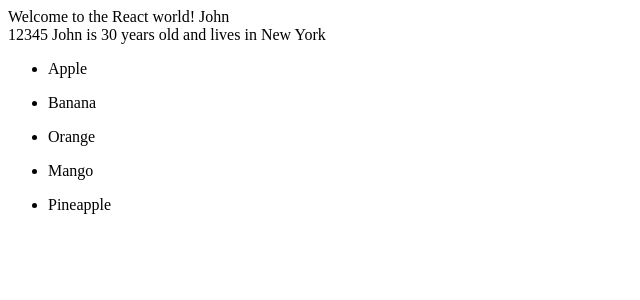
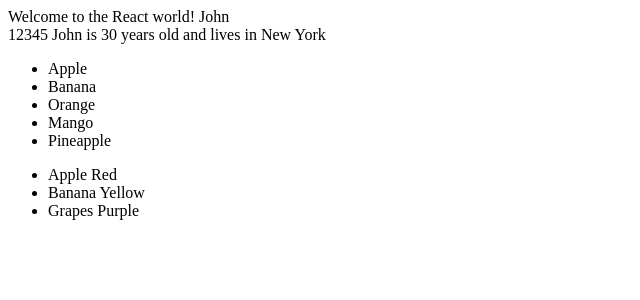
Before and after one commit to KESHABWI/LearnReact, a React (Vite) app in the folder reactpro/: page / in a window 1280 px wide. Shown: the top 300 px of the page, without its empty margins (0-640 px from the left). Built offline with nearby package versions, Linux system fonts and the light colour scheme.

Commit message:
Render Object

```diff
--- a/reactpro/src/App.jsx
+++ b/reactpro/src/App.jsx
@@ -1,6 +1,7 @@
 import ArrayandObject from "./components/ArrayandObject";
 import Fruits from "./components/Fruits";
 import Hello from "./components/Hello";
+import RenderObject from "./components/RenderObject";
 function App() {
   const setNumbers = [1, 2, 3, 4, 5];
   const user = {
@@ -13,6 +14,7 @@
       <Hello name="John" message="Welcome to the React world!" />
       <ArrayandObject setNumbers={setNumbers} user={user} />
       <Fruits />
+      <RenderObject />
     </>
   );
 }
--- a/reactpro/src/components/Fruits.jsx
+++ b/reactpro/src/components/Fruits.jsx
@@ -2,11 +2,11 @@
   const fruits = ["Apple", "Banana", "Orange", "Mango", "Pineapple"];
   return (
     <div>
-      {fruits.map((fruit) => (
-        <ul>
-          <li>{fruit}</li>
-        </ul>
-      ))}
+      <ul>
+        {fruits.map((fruit) => (
+          <li key={fruit}>{fruit}</li>
+        ))}
+      </ul>
     </div>
   );
 }
--- /dev/null
+++ b/reactpro/src/components/RenderObject.jsx
@@ -0,0 +1,18 @@
+export default function RenderObject() {
+  const Fruits = [
+    { name: "Apple", color: "Red" },
+    { name: "Banana", color: "Yellow" },
+    { name: "Grapes", color: "Purple" },
+  ];
+  return (
+    <div>
+      <ul>
+        {Fruits.map((fruit) => (
+          <li key={fruit.name}>
+            {fruit.name} {fruit.color}
+          </li>
+        ))}
+      </ul>
+    </div>
+  );
+}
```
